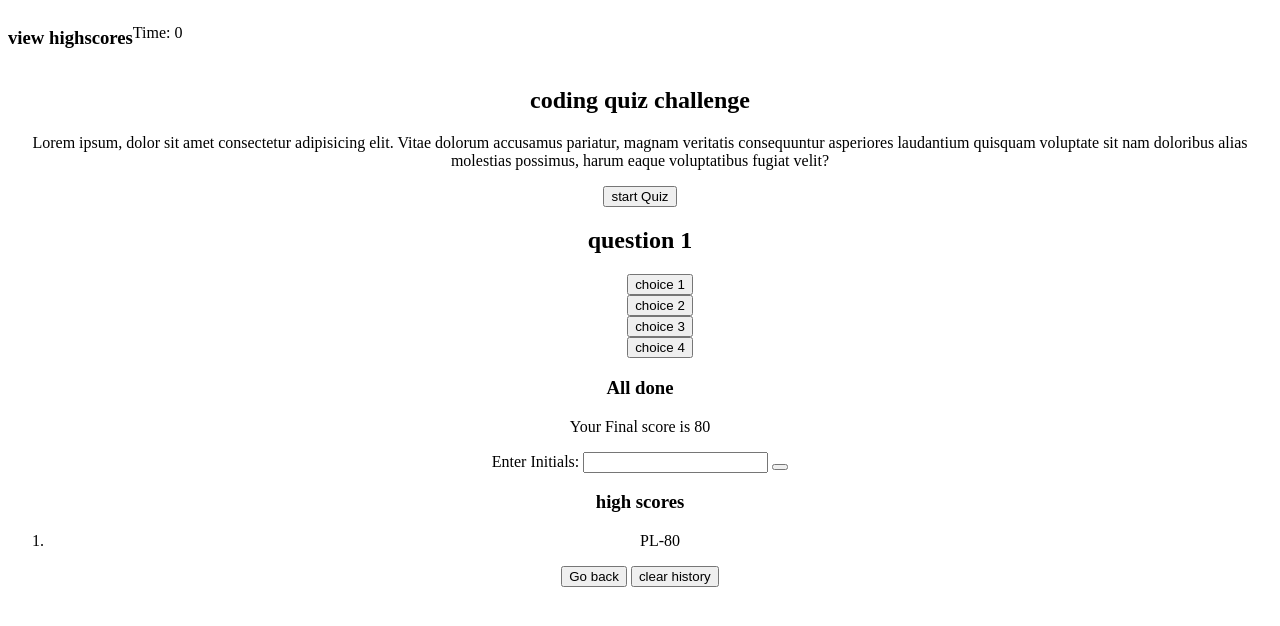
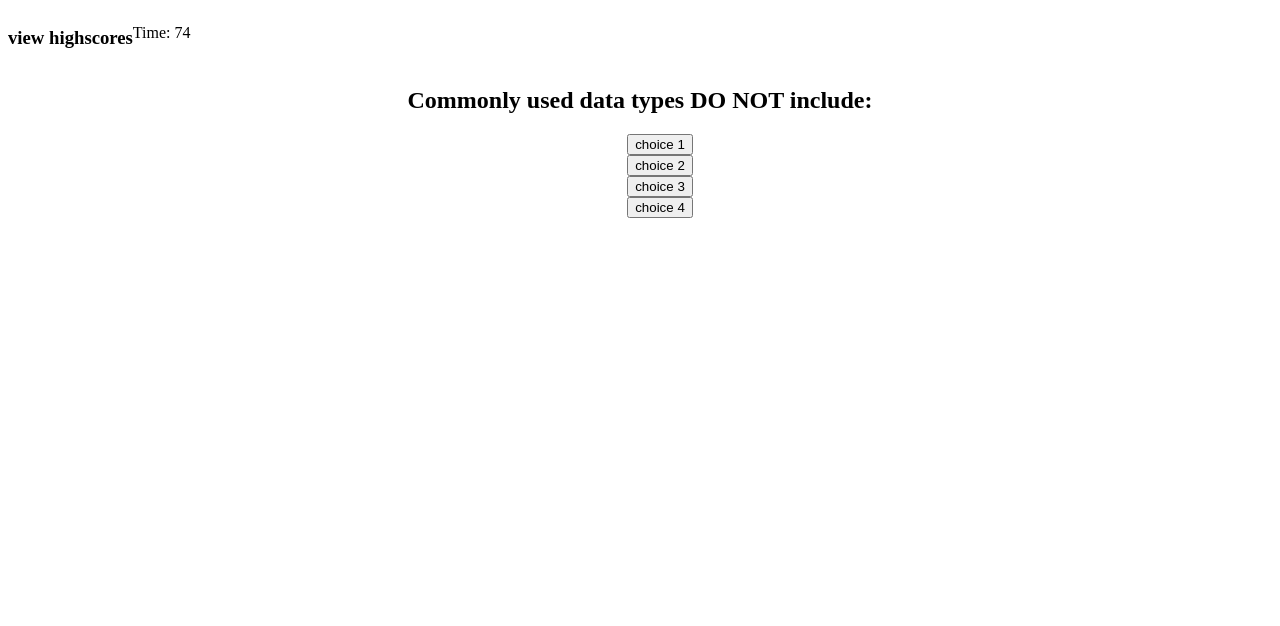
Before and after one commit to jgalvez98/juaneg-multiplechoiceQuiz, a plain HTML site: page index.html in a window 1280 px wide. Both pictures are taken after a click on the button "start Quiz". Drawn offline with Linux system fonts and the light colour scheme.

Commit message:
html bugs fixed

```diff
--- a/assets/css/style.css
+++ b/assets/css/style.css
@@ -2,9 +2,6 @@ header {
     display: flex;
     flex-wrap: wrap;
 }
-
-
-
 
 header.h3 {
     width: 50%;
@@ -15,7 +12,6 @@ header.p {
     display: flex;
     justify-content: end;
 }
-
 .hide {
     display: none;
 }
--- a/assets/js/script.js
+++ b/assets/js/script.js
@@ -1,37 +1,38 @@
-var startBtn = document.getElementById
+var startBtn= document.getElementById("start-btn")
 var introSectionEl= document.getElementById("intro-section")
 var questionSectionEl=document.getElementById("question-section")
 var titleEl=document.getElementById("title")
 var timerEl=document.getElementById("timer")
 var choicesEl = document.querySelectorAll("choices")
-var questionindex=0
+var showscore = document.getElementById("score")
+var questionIndex=0
 var questionsArray=[
     {
-        title:"question 1",
-        choices:["choice1, c2, c3, c4"],
-        answer: "c2"
+        title:"Commonly used data types DO NOT include:",
+        choices:["1.strings, 2.booleans, 3.alerts, 4.numbers"],
+        correctanswer: "3.alerts"
     },
     {
-        title:"question 2",
-        choices:["choice1, c2, c3, c4"],
-        answer: "c2"
+        title:"The condition in an if / else statement is enclosed within ____.",
+        choices:["1.quotes, 2.curly brackets, 3.parentesis, 4.square brackets"],
+        correctanswer: "2.curly brackets"
     },
     {
-        title:"question 3",
-        choices:["choice1, c2, c3, c4"],
-        answer: "c2"
+        title:"Arrays in javascript can be used to store _____.",
+        choices:["1.numbers and strings, 2.other arrays, 3.booleans, 4.all of the above"],
+        correctanswer: "4.all of the above"
     },
     {
-        title:"question 4",
-        choices:["choice1, c2, c3, c4"],
-        answer: "c2"
+        title:"String values must be enclosed within ____ when being assigned to variables",
+        choices:["1.commas, 2.curly brackets, 3.quotes, 4.parenthesis"],
+        correctanswer: "1.commas"
     },
     {
-        title:"question 5",
-        choices:["choice1, c2, c3, c4"],
-        answer: "c2"
-    }
-]
+        title:"A very useful tool used during development and debugging for printing content to the debugger is:",
+        choices:["1.javascript, 2.terminal/bash, 3.for loops, 4.console log"],
+        correctanswer: "3.for loops"
+    },
+];
 
 var timeLeft=questionsArray.length* 15
 
@@ -47,10 +48,10 @@ var timeLeft=questionsArray.length* 15
 var setIntervalId=0;
 
 function startQuiz(){
-    introSectionEl.classList.add("hide")
-    questionSectionEl.removeAttribute("class")
-    setIntervalId=setInterval(countDown,1000)
-
+  introSectionEl.setAttribute("class","hide")
+  questionSectionEl.removeAttribute("class")
+  setIntervalId=setInterval(countDown,1000)
+  showQuestions()
 }
 
 function countDown(){
@@ -61,17 +62,16 @@ function countDown(){
 }
 
 
+function showQuestions(){
+    titleEl.textContent=questionsArray[questionIndex].title
 
-function showQuestions (){
-    titleEl.textContent=questionsArray[questionindex].title
+    choicesEl[0].textContent=questionsArray[questionIndex].choices[0]
 
-    choicesEl[0].textContent=questionsArray[questionindex].choices[0]
+    choicesEl[1].textContent=questionsArray[questionIndex].choices[1]
 
-    choicesEl[1].textContent=questionsArray[questionindex].choices[1]
+    choicesEl[2].textContent=questionsArray[questionIndex].choices[2]
 
-    choicesEl[2].textContent=questionsArray[questionindex].choices[2]
-
-    choicesEl[3].textContent=questionsArray[questionindex].choices[3]
+    choicesEl[3].textContent=questionsArray[questionIndex].choices[3]
 
 
 }
@@ -84,7 +84,11 @@ function nextQuestion (event){
   }
 }
 
+function showscore(){
 
-startbtn.addEventListener("click", startQuiz)
+}
 
-questionSectionEl.addEventListener("click",nextQuestion)
+
+startBtn.addEventListener("click", startQuiz)
+
+questionSectionEl.addEventListener("click",nextQuestion )
--- a/index.html
+++ b/index.html
@@ -6,13 +6,11 @@
     <title> Quiz </title>
     <link rel="stylesheet" href="./assets/css/style.css">
 </head>
-
-
 <body>
     <header>
         <h3>view highscores</h3>
 
-        <p>Time:  <label for="" id="timer">0</label></p>
+        <p>Time: <label for="" id="timer">0</label></p>
     </header>
 
     <main>
@@ -24,8 +22,10 @@
                 harum eaque voluptatibus fugiat velit?</p>
             <button id="start-btn">start Quiz</button>
         </section>
-        <section id="question-section">
-            <h2 id="title">question 1</h2>
+
+
+        <section id="question-section" class="hide">
+            <h2 id="title">question</h2>
             <ul>
                 <li><button class="choices">choice 1</button></li>
                 <li><button class="choices">choice 2</button></li>
@@ -34,20 +34,20 @@
             </ul>
 
         </section>
-        <section id="initial-section">
+        <section id="initial-section" class="hide">
             <h3>All done</h3>
             <p> Your Final score is <label for="" id="score">80</label></p>
 
             Enter Initials: <input type="text" id="initial-input">
             <button id="highscore-section"></button>
         </section>
-        <section id="highscore-section">
+        <section id="highscore-section" class="hide">
             <h3>high scores</h3>
             <ol>
                 <li>PL-80</li>
             </ol>
 
-            <button id="go-back-bt">Go back</button>
+            <button id="go-back-btn">Go back</button>
             <button id="clear-btn">clear history</button>
         </section>
 
```
